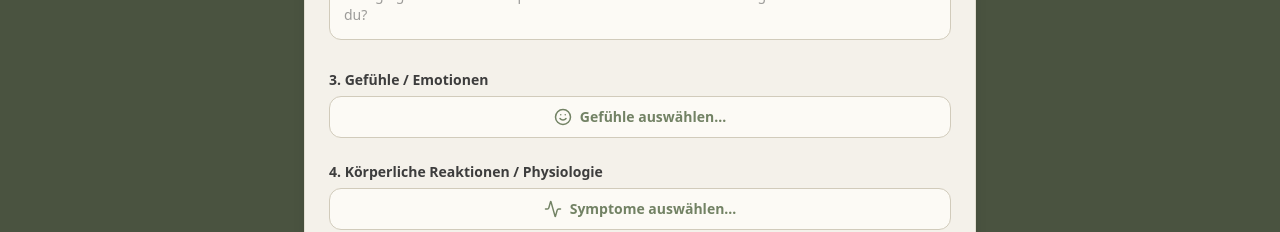
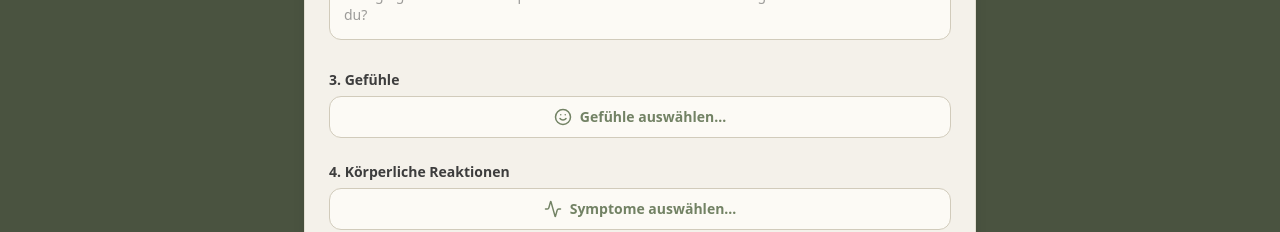
Before and after one commit to theglotzerify/situations-logbuch, a React (Vite) app: page / in a window 1280 px wide. Shown: the part 312-544 px from the top of the page. Built offline with nearby package versions, Linux system fonts and the light colour scheme.

Commit message:
Remove redundant text from labels in EntryForm

```diff
--- a/src/components/EntryForm.tsx
+++ b/src/components/EntryForm.tsx
@@ -155,7 +155,7 @@ export default function EntryForm({
           {/* Gefühle */}
           <div>
             <label className="block text-sm font-bold text-[#3D3D3D] mb-1.5">
-              3. Gefühle / Emotionen
+              3. Gefühle
             </label>
             <button
               type="button"
@@ -187,7 +187,7 @@ export default function EntryForm({
           {/* Körperliche Reaktionen */}
           <div>
             <label className="block text-sm font-bold text-[#3D3D3D] mb-1.5">
-              4. Körperliche Reaktionen / Physiologie
+              4. Körperliche Reaktionen
             </label>
             <button
               type="button"
```
